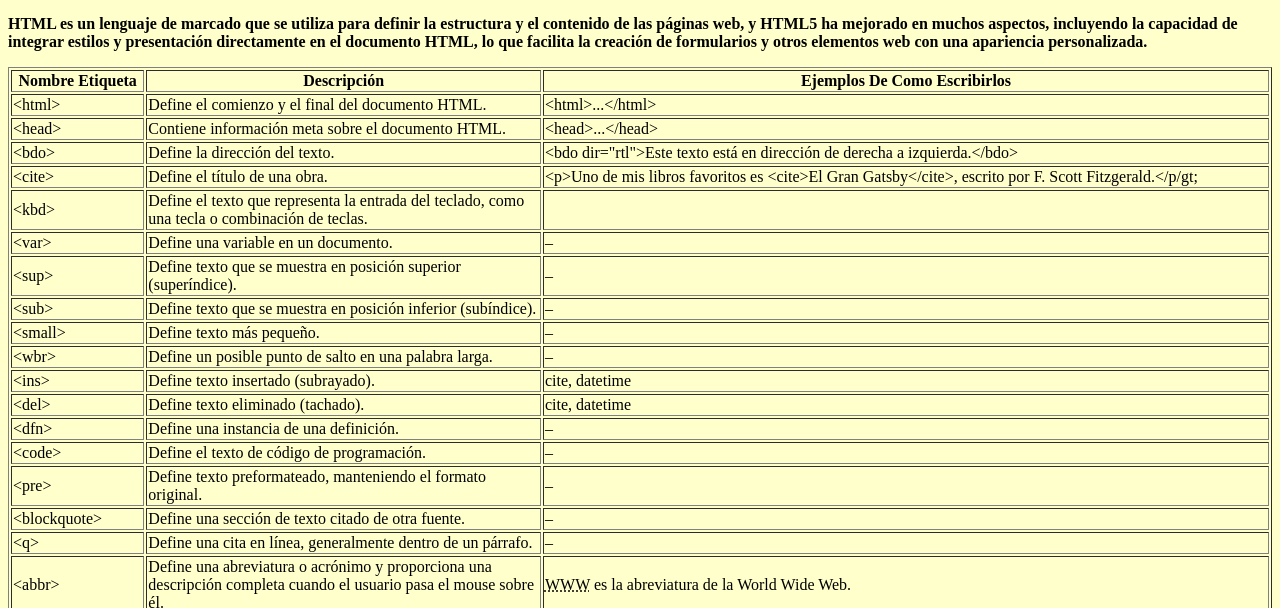
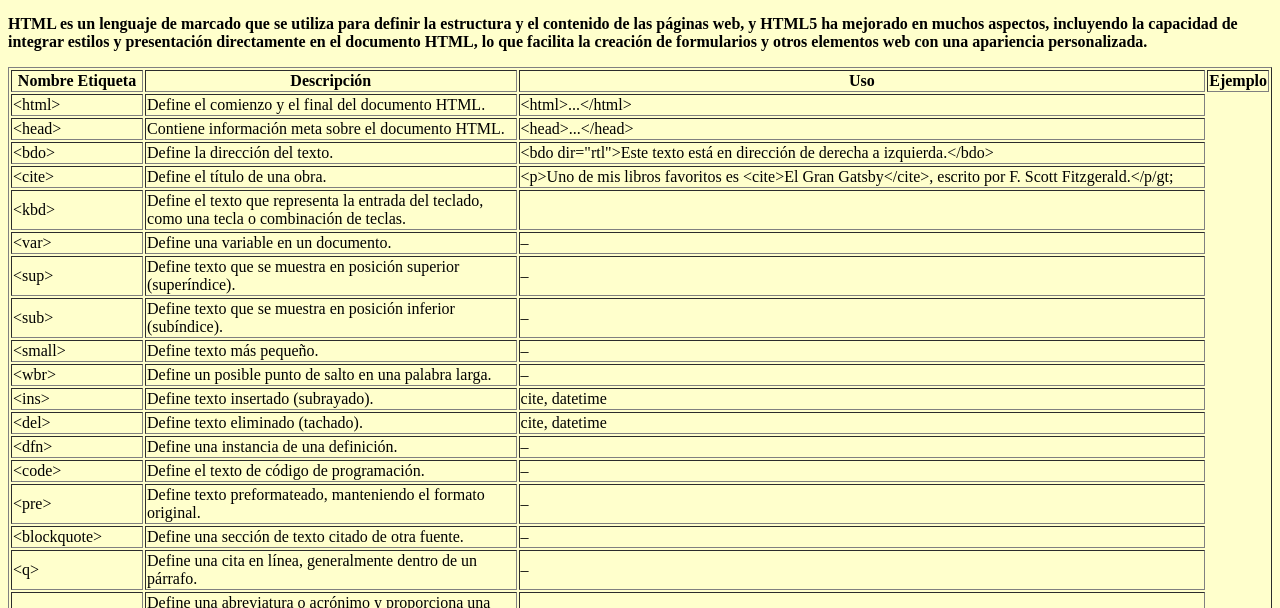
Before and after one commit to 8098125043/etiquetas-Html.github.io, a plain HTML site: page ejercicio.html in a window 1280 px wide. Shown: the part 192-800 px from the top of the page. Drawn offline with Linux system fonts and the light colour scheme.

Commit message:
corrigiendo
Agregando otra columna

```diff
--- a/ejercicio.html
+++ b/ejercicio.html
@@ -27,7 +27,8 @@
             <tr>
                 <th>Nombre Etiqueta</th>
                 <th>Descripción</th>
-                <th>Ejemplos De Como Escribirlos</th>
+                <th>Uso</th>
+                <th>Ejemplo</th>
             </tr>
         </thead>
         <tbody>
```
